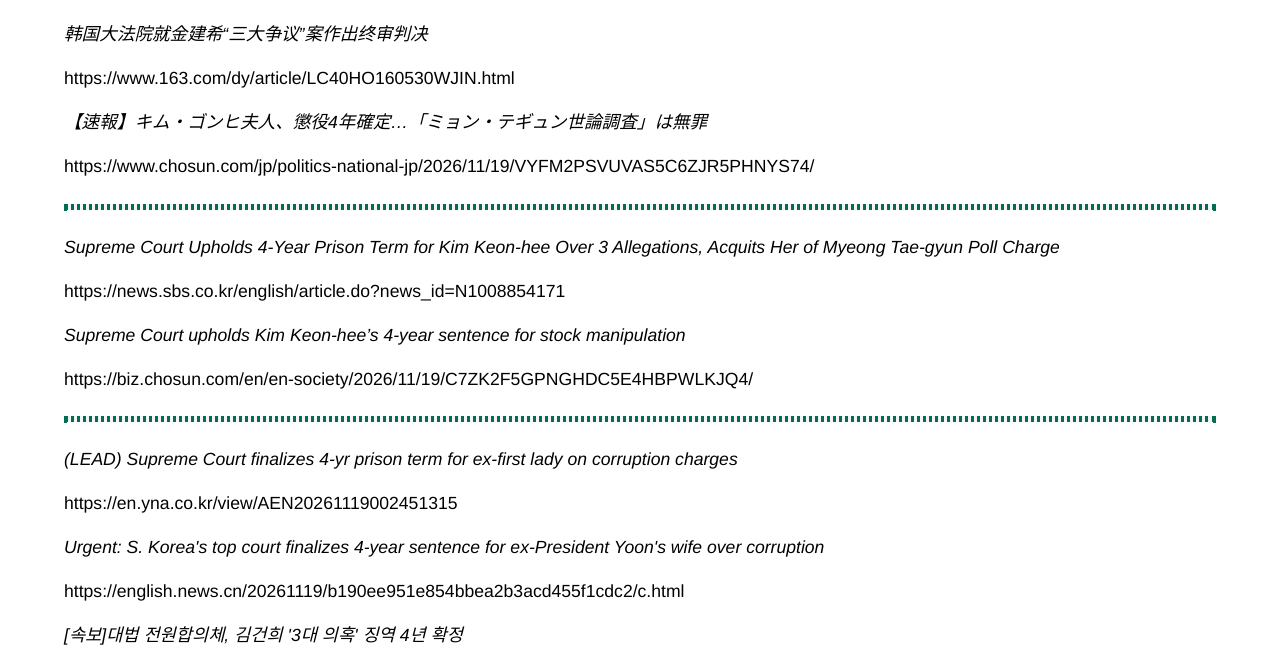
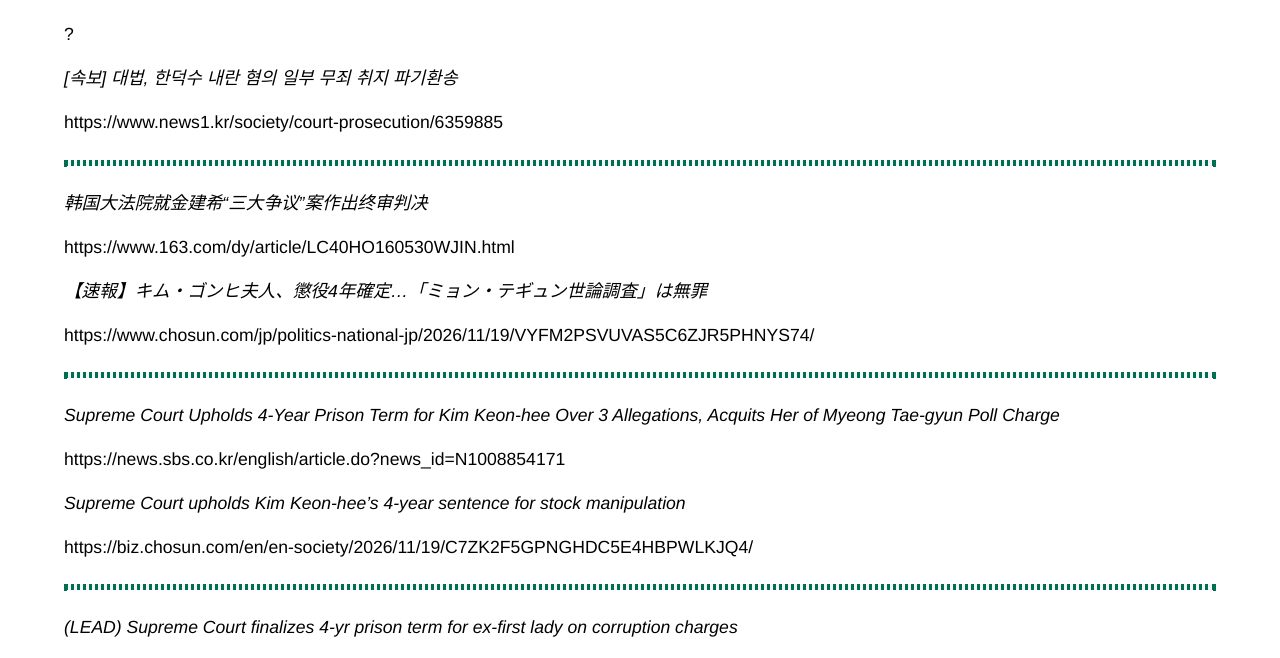
Before and after one commit to daegae/l, a plain HTML site: page index.html in a window 1280 px wide. Shown: the part 110-768 px from the top of the page. Drawn offline with Linux system fonts and the light colour scheme.

Commit message:
글 추가

```diff
--- a/index.html
+++ b/index.html
@@ -44,6 +44,16 @@ blockquote {
                     <h3 class="title is-3">
                         26. 11. 19
                     </h3>
+<p>
+    ?
+</p>
+<p class="is-italic">
+    [속보] 대법, 한덕수 내란 혐의 일부 무죄 취지 파기환송
+</p>
+<p><a href="https://www.news1.kr/society/court-prosecution/6359885" target="_blank" rel="noopener noreferrer">
+    https://www.news1.kr/society/court-prosecution/6359885
+</a></p>
+<hr/>
 <p class="is-italic">
     韩国大法院就金建希“三大争议”案作出终审判决
 </p>
```
